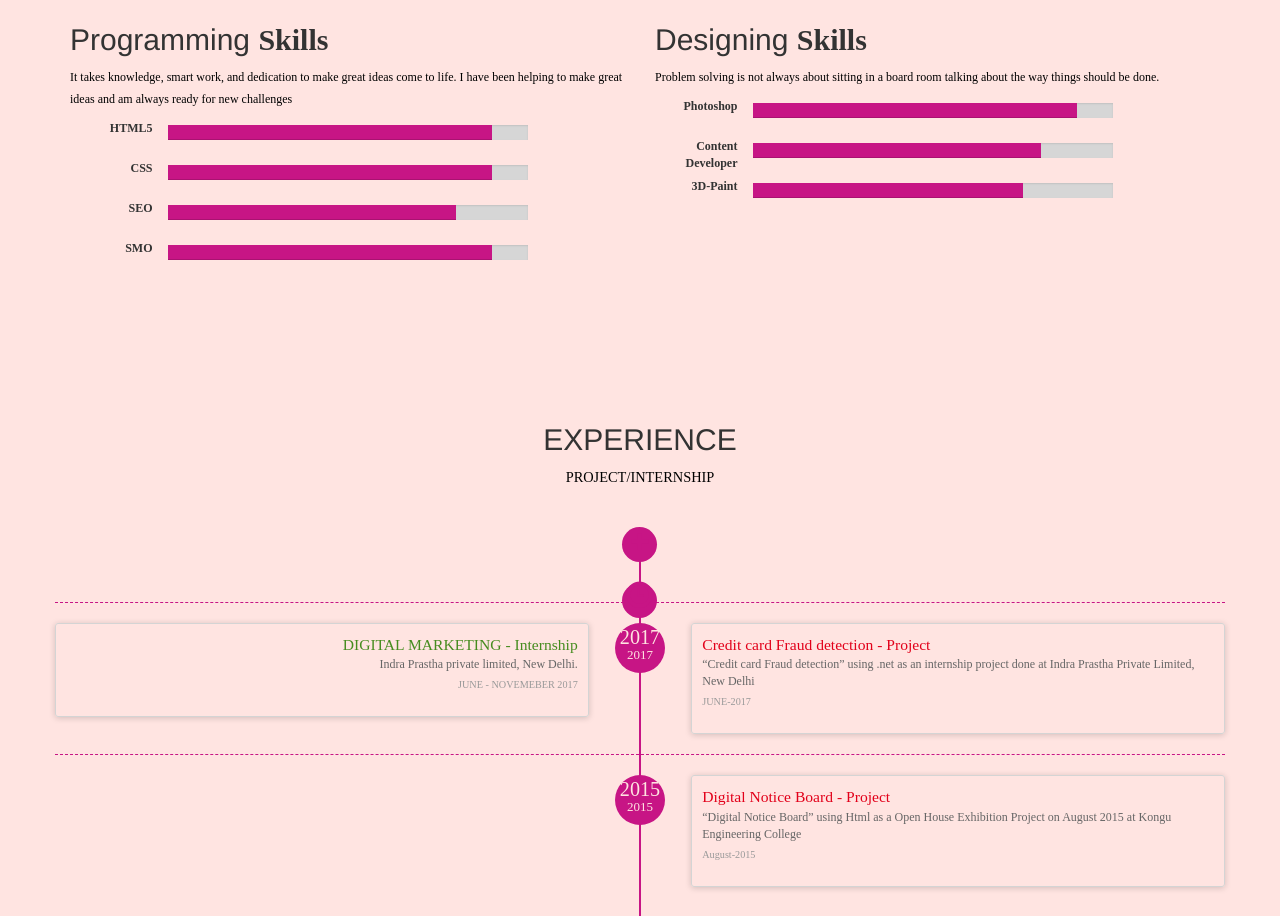
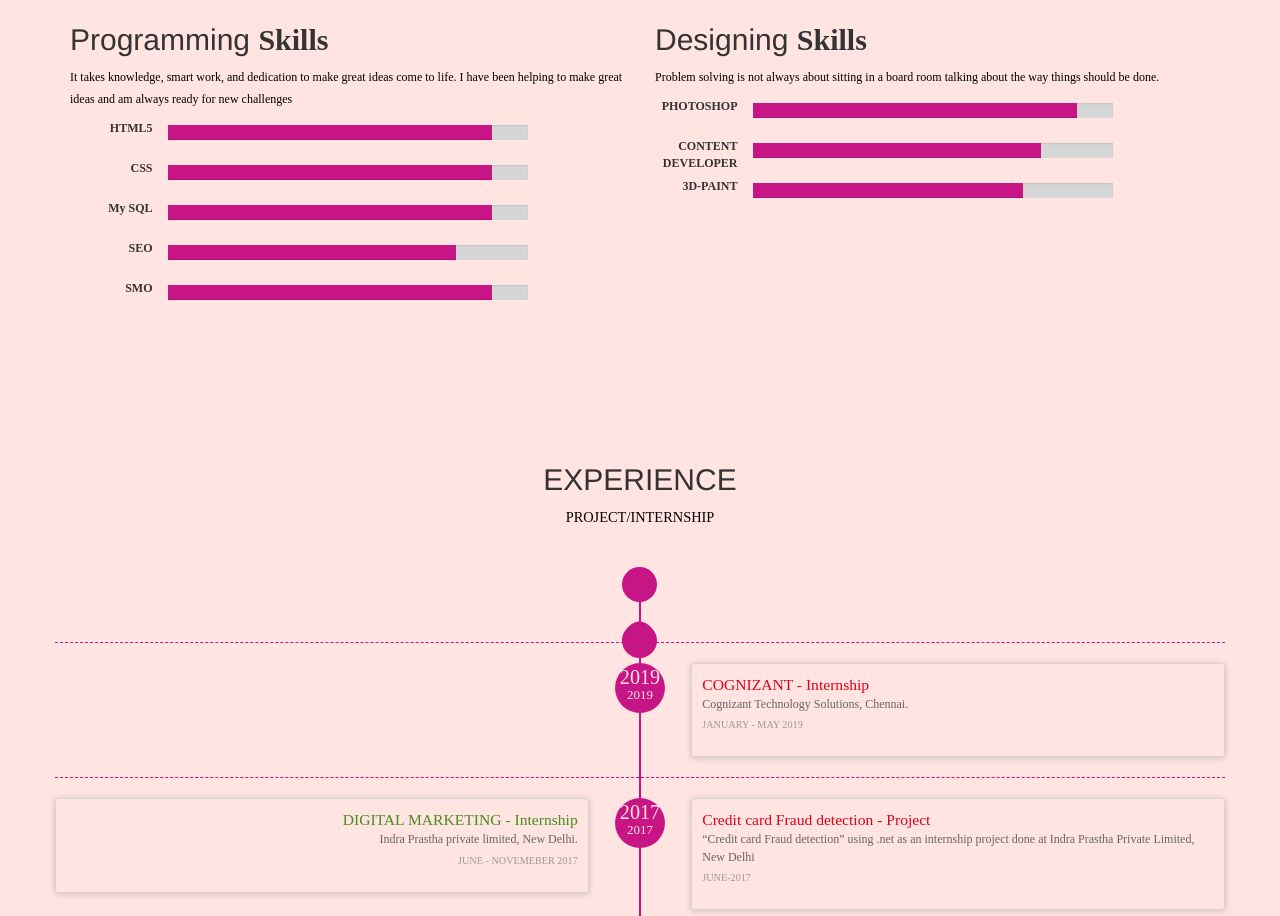
Before and after one commit to Jughisathvi/jughisathvi.github.io, a plain HTML site: page index.html in a window 1280 px wide. Shown: the part 1729-2645 px from the top of the page. Drawn offline with Linux system fonts and the light colour scheme.

Commit message:
Add files via upload

```diff
--- a/index.html
+++ b/index.html
@@ -105,7 +105,7 @@
                 <div class="col-md-4 text-center tileBox">
                    <div class="txtHead">
                     <h3>ACADEMIC PROFILE <span class="id-color">UG</span></h3></div>
-                    <p>Pursuing M.Sc (Software Systems)-5 Years Integrated Course at Kongu Engineering College, Perundurai with a CGPA of 8.00 till VII Semester.</p>
+                    <p>Pursuing M.Sc (Software Systems)-5 Years Integrated Course at Kongu Engineering College, Perundurai with a CGPA of 8.14 till IX Semester.</p>
                 </div>
                 <!-- end: -->
 
@@ -113,7 +113,7 @@
                 <div class="col-md-4 text-center tileBox">
                     <div class="txtHead">
                     <h3>ACADEMIC PROFILE <span class="id-color">HSC</span></h3></div>
-                    <p>Completed HSC in 2014 at Kongu Vellalar Matriculation Higher Secondary School, Perundurai with an aggregate of  70% of marks</p>
+                    <p>Completed HSC in 2014 at Kongu Vellalar Matriculation Higher Secondary School, Perundurai with an aggregate of  76% of marks</p>
                 </div>
                 <!-- end: -->
 
@@ -131,7 +131,7 @@
     <section id="mygoal" class="bg-parlex">
         <div class="parlex-back">
             <div class="container secPad text-center">
-				<h2>"My goal is to obtain a dynamic challenging opportunity that contribute to the outstanding success of the business and to contribute superior project and operation management still in an IT service management role".</h2><h3>-JUGHI</h3>
+				<h2>"My goal is to obtain a dynamic challenging opportunity that contribute to the outstanding success of the business and to contribute superior project and operation management still in an IT service management role".</h2><h3>-SATHVI</h3>
             </div>
             <!--/.container-->
         </div>
@@ -169,12 +169,22 @@
                             </div>
                         </div>
                     </div>
+					 <div class="row">
+                        <div class="col-md-2 skilltitle">My SQL</div>
+                        <div class="col-md-8">
+                            <div class="progress">
+                                <div class="progress-bar" role="progressbar" aria-valuenow="90" aria-valuemin="0" aria-valuemax="100" style="width: 90%;">
+                                    <span class="sr-only">90% Complete</span>
+                                </div>
+                            </div>
+                        </div>
+                    </div>
                     <div class="row">
                         <div class="col-md-2 skilltitle">SEO</div>
                         <div class="col-md-8">
                             <div class="progress">
                                 <div class="progress-bar" role="progressbar" aria-valuenow="80" aria-valuemin="0" aria-valuemax="100" style="width: 80%;">
-                                    <span class="sr-only">80% Complete</span>
+                                    <span class="sr-only">60% Complete</span>
                                 </div>
                             </div>
                         </div>
@@ -184,7 +194,7 @@
                         <div class="col-md-8">
                             <div class="progress">
                                 <div class="progress-bar" role="progressbar" aria-valuenow="90" aria-valuemin="0" aria-valuemax="100" style="width: 90%;">
-                                    <span class="sr-only">90% Complete</span>
+                                    <span class="sr-only">70% Complete</span>
                                 </div>
                             </div>
                         </div>
@@ -195,17 +205,17 @@
                     <p class="mrgBtm20">
                         Problem solving is not always about sitting in a board room talking about the way things should be done.</p>
                     <div class="row">
-                        <div class="col-md-2 skilltitle">Photoshop</div>
+                        <div class="col-md-2 skilltitle">PHOTOSHOP</div>
                         <div class="col-md-8">
                             <div class="progress">
                                 <div class="progress-bar" role="progressbar" aria-valuenow="90" aria-valuemin="0" aria-valuemax="100" style="width: 90%;">
-                                    <span class="sr-only">90% Complete</span>
+                                    <span class="sr-only"><BR>90% Complete</span>
                                 </div>
                             </div>
                         </div>
                     </div>
                     <div class="row">
-                        <div class="col-md-2 skilltitle">Content Developer</div>
+                        <div class="col-md-2 skilltitle">CONTENT DEVELOPER</div>
                         <div class="col-md-8">
                             <div class="progress">
                                 <div class="progress-bar" role="progressbar" aria-valuenow="80" aria-valuemin="0" aria-valuemax="100" style="width: 80%;">
@@ -215,7 +225,7 @@
                         </div>
                     </div>
                     <div class="row">
-                        <div class="col-md-2 skilltitle">3D-Paint</div>
+                        <div class="col-md-2 skilltitle">3D-PAINT</div>
                         <div class="col-md-8">
                             <div class="progress">
                                 <div class="progress-bar" role="progressbar" aria-valuenow="75" aria-valuemin="0" aria-valuemax="100" style="width: 75%;">
@@ -250,6 +260,29 @@
         </div>
 
     </div>
+	 <div class="row timeline-movement">
+
+
+        <div class="timeline-badge">
+            <span class="timeline-balloon-date-day">2019</span>
+            <span class="timeline-balloon-date-month">2019</span>
+        </div>
+
+        <div class="col-sm-offset-6 col-sm-6  timeline-item">
+            <div class="row">
+                <div class="col-sm-offset-1 col-sm-11">
+                    <div class="timeline-panel debits">
+                        <ul class="timeline-panel-ul">
+                            <li><span class="importo">COGNIZANT - Internship</span></li>
+                            <li><span class="causale">Cognizant Technology Solutions, Chennai.</span> </li>
+                            <li><p><small class="text-muted">JANUARY - MAY 2019</small></p> </li>
+                        </ul>
+                    </div>
+
+                </div>
+            </div>
+        </div>
+	</div>
     <div class="row timeline-movement">
 
         <div class="timeline-badge">
```
